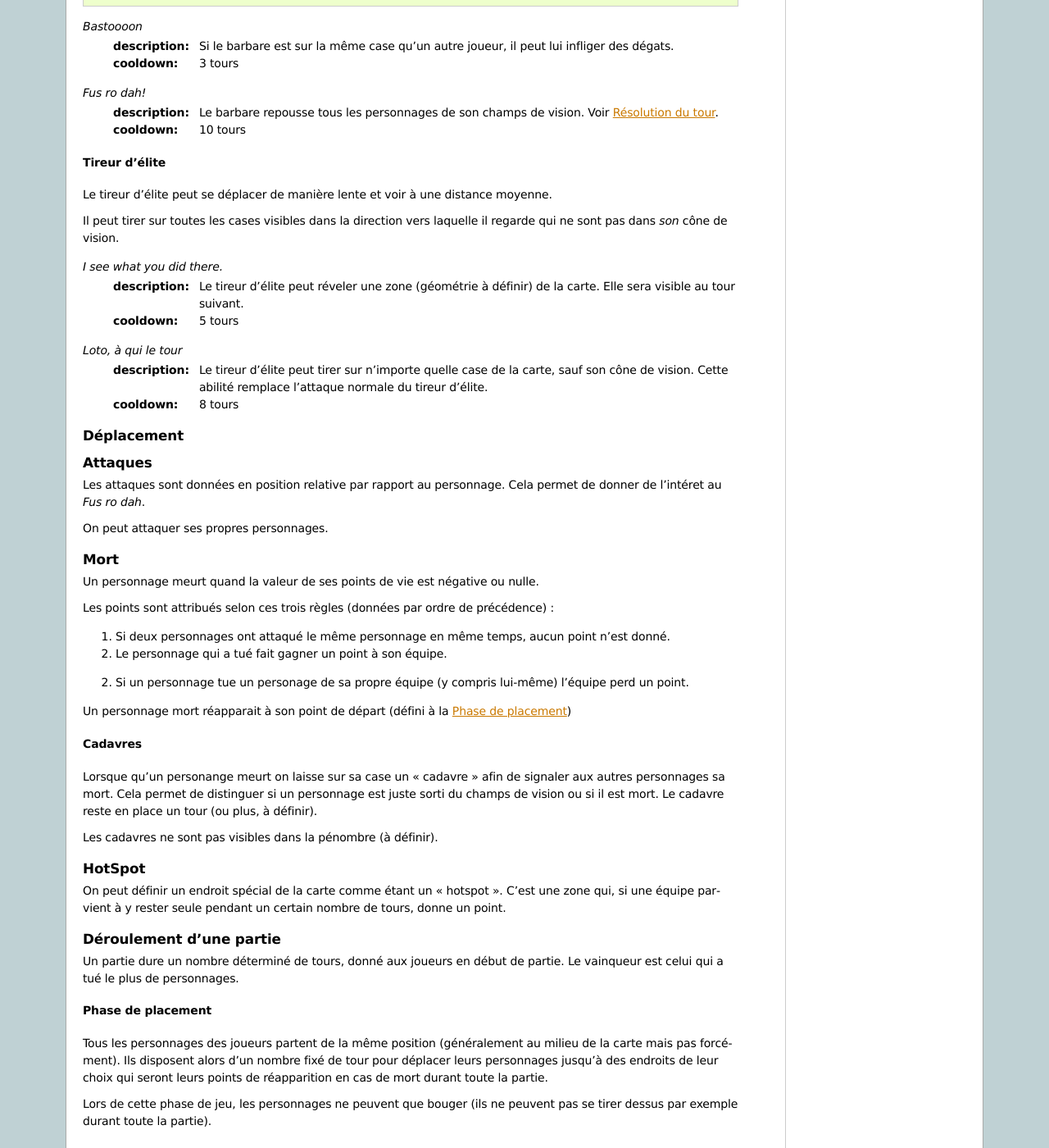
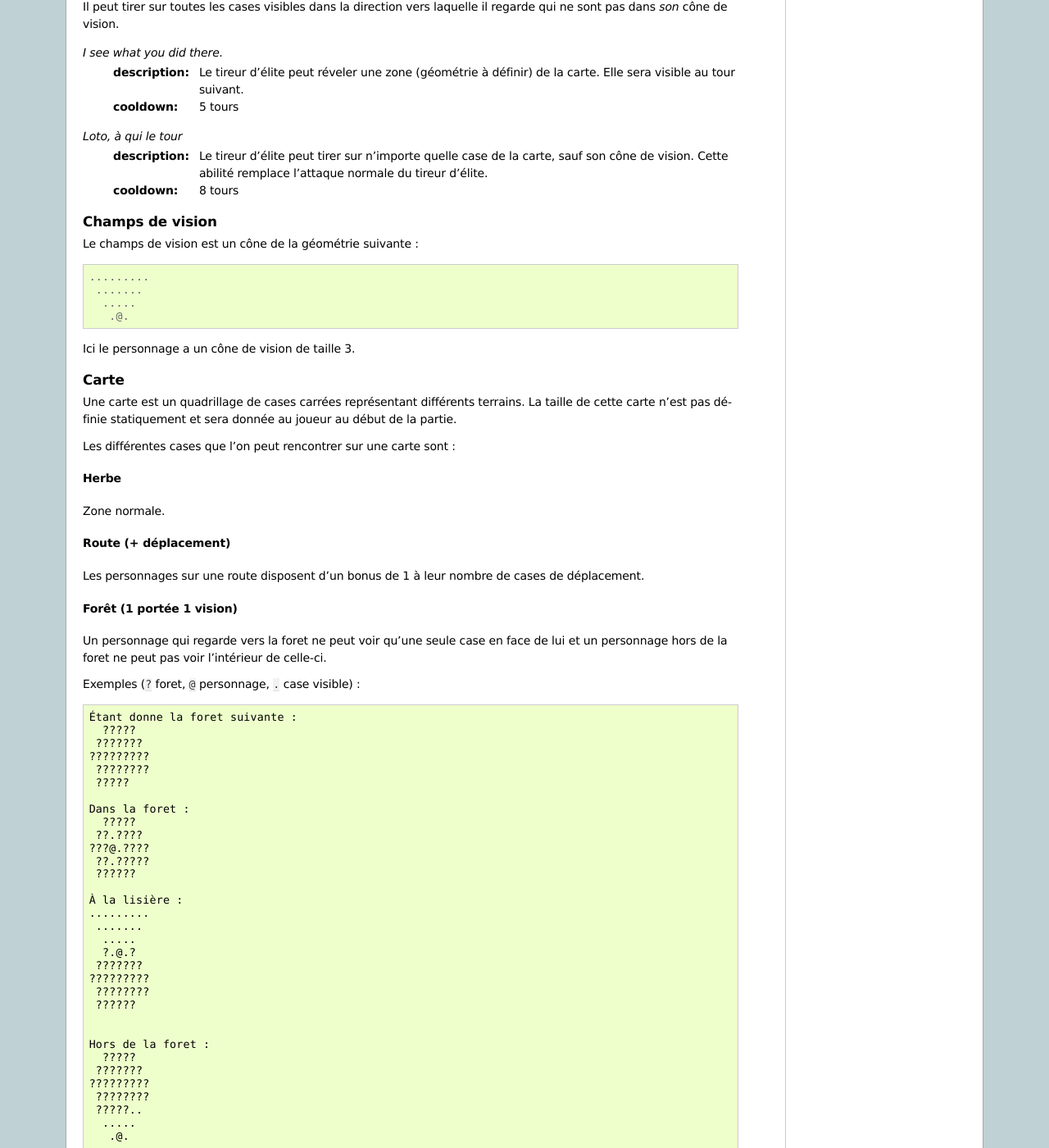
Before and after one commit to prologin/prologin2012, a Sphinx documentation site: the page built from doc/serveur.rst, in a window 1280 px wide and 1400 px high, scrolled down 1237 px. Shown: the whole window at 82% size. Built offline with Sphinx 7.4.7, drawn with Linux system fonts in a browser that asks for light colours; some of the changed text lies outside the part shown.

Commit message:
LLB was there

```diff
--- a/doc/serveur.rst
+++ b/doc/serveur.rst
@@ -17,30 +17,15 @@
 Règles
 ------
 
-Carte
-=====
-
-Une carte est un quadrillage de cases carrées représentant différents terrains.
-La taille de cette carte n'est pas définie statiquement et sera donnée au
-joueur au début de la partie.
-
-Les différentes cases que l'on peut rencontrer sur une carte sont :
-
-- Herbe
-- Route (+ déplacement)
-- Forêt (1 portée 1 vision)
-- Marais (- déplacement)
-- Mur (0 portée 0 vision 0 déplacement)
-- Colline (+ portée + vision - déplacement)
-
 Une partie se compose de 2 à 6 joueurs.
 
 Unités
 ======
 
 Les unités sont au nombre de trois par joueur. Chaque unité possède des
-caractéritiques complémentaires et le joueur doit les faire agir en coopération
-pour les rendre efficaces. De plus chacune possède des abilités spéciales.
+caractéristiques complémentaires et le joueur doit les faire agir en
+coopération pour les rendre efficaces. De plus chacune possède des abilités
+spéciales.
 
 Les unités peuvent voir dans un cône de vision situé devant elles. Elles ont
 aussi une force d'attaque et un déplacement différent :
@@ -110,9 +95,99 @@
     tireur d'élite.
   :cooldown: 8 tours
 
-Déplacement
-===========
+Champs de vision
+================
 
+Le champs de vision est un cône de la géométrie suivante : ::
+
+  .........
+   .......
+    .....
+     .@.
+
+Ici le personnage a un cône de vision de taille 3.
+
+Carte
+=====
+
+Une carte est un quadrillage de cases carrées représentant différents terrains.
+La taille de cette carte n'est pas définie statiquement et sera donnée au
+joueur au début de la partie.
+
+Les différentes cases que l'on peut rencontrer sur une carte sont :
+
+Herbe
+-----
+
+Zone normale.
+
+
+Route (+ déplacement)
+---------------------
+
+Les personnages sur une route disposent d'un bonus de 1 à leur nombre de cases
+de déplacement.
+
+
+Forêt (1 portée 1 vision)
+-------------------------
+
+Un personnage qui regarde vers la foret ne peut voir qu'une seule case en face
+de lui et un personnage hors de la foret ne peut pas voir l'intérieur de
+celle-ci.
+
+Exemples (``?`` foret, ``@`` personnage, ``.`` case visible) : ::
+
+  Étant donne la foret suivante :
+    ?????
+   ???????
+  ?????????
+   ????????
+   ?????
+
+  Dans la foret :
+    ?????
+   ??.????
+  ???@.????
+   ??.?????
+   ??????
+
+  À la lisière :
+  .........
+   .......
+    .....
+    ?.@.?
+   ???????
+  ?????????
+   ????????
+   ??????
+
+
+  Hors de la foret :
+    ?????
+   ???????
+  ?????????
+   ????????
+   ?????..
+    .....
+     .@.
+
+Marais (- déplacement)
+----------------------
+
+Un personnage qui veut se déplacer dans un marais doit dépenser deux points par
+case traversée.
+
+Mur (0 portée 0 vision 0 déplacement)
+-------------------------------------
+
+Un mur est une case opaque et infranchissable.
+
+Tour de guet (+ portée + vision)
+--------------------------------
+
+Un personnage sur une tour de guet gagne un point de vision et une case de
+portée.
 
 Attaques
 ========
@@ -130,8 +205,8 @@
 Les points sont attribués selon ces trois règles (données par ordre de
 précédence) :
 
-1. Si deux personnages ont attaqué le même personnage en même temps, aucun
-   point n'est donné.
+1. Si un personnage meurt et alors qu'il s'est fait toucher par un allier et un
+   un adversaire, aucun point n'est accordé.
 
 2. Le personnage qui a tué fait gagner un point à son équipe.
 
@@ -162,7 +239,7 @@
 ========================
 
 Un partie dure un nombre déterminé de tours, donné aux joueurs en début de
-partie. Le vainqueur est celui qui a tué le plus de personnages.
+partie. Le vainqueur est celui qui a le plus de points.
 
 Phase de placement
 ------------------
@@ -226,14 +303,17 @@
 
 Puis les personnages encore vivants se déplacement.
 
-Side-effects des règles
-=======================
-
-Les champions peuvent empêcher l'adversaire de gagner un point en attaquant
-leur propre personnage en même temps que l'adversaire.
+Implication des règles
+======================
 
 *FUS RO DAH* permet de :
 
 - Fucker les attaques des autres personnages
 - Accélérer le déplacement de ses personnages (avec une possibilité d'attaquer
   plus loin, car *FUS RO DAH* est résolu avant)
+
+Se mettre à côté d'un "point de départ", tirer dès que quelqu'un ressuscite, et
+le tuer en boucle.
+
+Stratégie/alliance : si deux joueurs ont un point de départ proche, ils peuvent
+se tuer en boucle et amasser beaucoup de points rapidement.
```
Also changed, not shown: other parts of doc/serveur.rst (+2 -0 lines).
